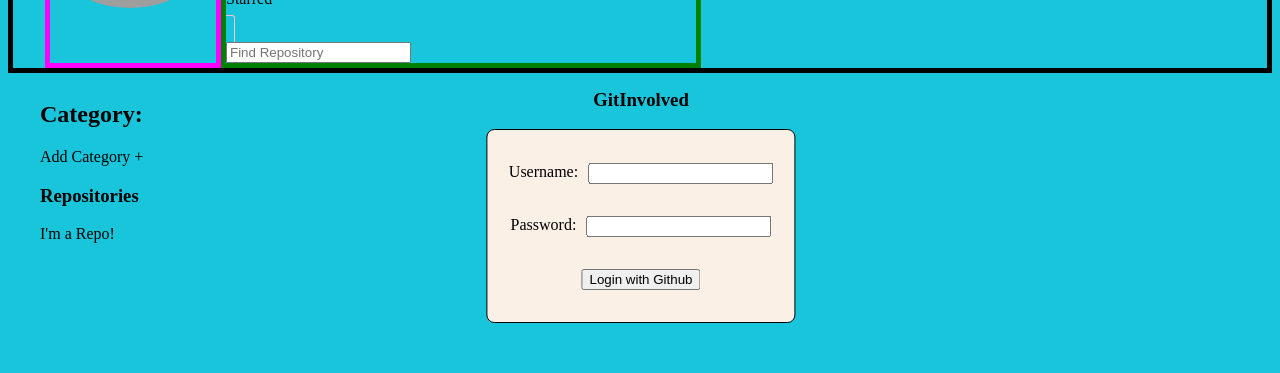
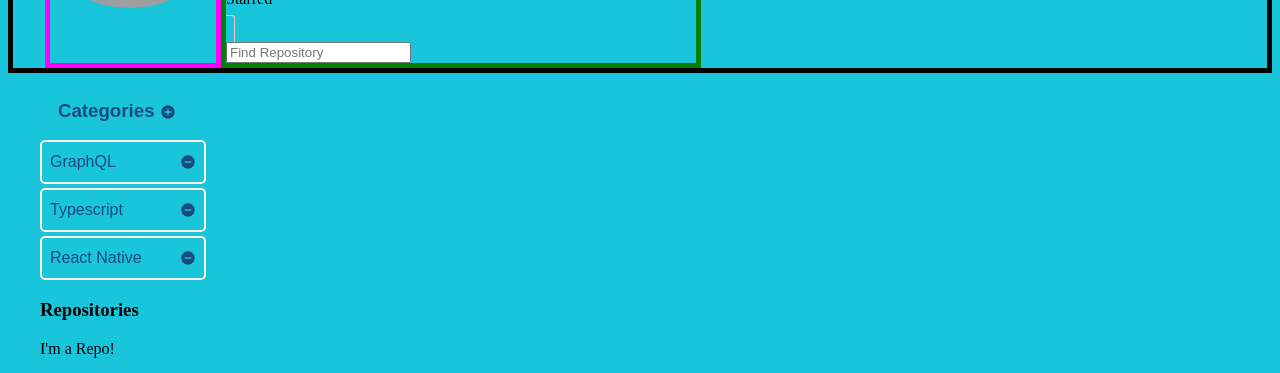
Before and after one commit to GitInvolved/GitInvolved, a React app: page / in a window 1280 px wide. Shown: the part 130-503 px from the top of the page. Built offline with nearby package versions, Linux system fonts and the light colour scheme; grey boxes are pictures that could not be loaded.

Commit message:
populate category container

```diff
--- a/client/App.tsx
+++ b/client/App.tsx
@@ -5,7 +5,7 @@
 function App() {
   return(
     <>
-      <LoginContainer/>
+      {/* <LoginContainer/> */}
       <ProfileContainer />
     </>
   )
--- a/client/Components/Category.tsx
+++ b/client/Components/Category.tsx
@@ -1,10 +1,10 @@
 import React from 'react';
+import { MdRemoveCircle } from 'react-icons/md';
 
-const Category = () => {
+const Category = (props: any) => {
+
   return (
-    <div>
-      <a><p>Add Category +</p></a>
-    </div>
+    <div id={props.id} className="catContainer">{props.catName}<MdRemoveCircle className="containericon" onClick={props.deleteCat}/></div>
   )
 }
 
--- a/client/Components/LoginComponent.tsx
+++ b/client/Components/LoginComponent.tsx
@@ -16,11 +16,11 @@
       <form>
         <div>
           <label htmlFor="inputun">Username: </label>
-          <input id="inputun" type="text" onChange={e=>setUsername(e.target.value)}/>
+          <input id="inputun" type="text" onChange={e=>setUsername(e.target.value)} value={username} />
         </div>
         <div>
           <label htmlFor="inputpw">Password: </label>
-          <input id="inputpw" type="text" onChange={e=>setPassword(e.target.value)}/>
+          <input id="inputpw" type="text" onChange={e=>setPassword(e.target.value)} value={password} />
         </div>
         <input type="submit" value="Login with Github" onClick={handleClick}/>
       </form>
--- a/client/Containers/CategoryContainer.tsx
+++ b/client/Containers/CategoryContainer.tsx
@@ -1,11 +1,43 @@
-import React from 'react';
+import React, { useState, useEffect } from 'react';
 import Category from '../Components/Category';
+import { MdAddCircle, MdCheckCircle, MdRemoveCircle } from 'react-icons/md';
 
 const CategoryContainer = () => {
+
+  const [categories, setCategories] = useState(['GraphQL', 'Typescript', 'React Native']);
+  const [newCat, setNewCat] = useState('');
+  const [isAddCatActive, setIsAddCatActive] = useState(false);
+
+  const handleAddCat = () => {
+    if(newCat) {
+      setIsAddCatActive(false);
+      setCategories(categories.concat(newCat));
+      console.log(newCat);
+      setNewCat('');
+    }
+  }
+
+  const handleDeleteCat = (e: any) => {
+    const newList = categories.filter((item) => item !== e.target.parentElement.parentElement.innerText);
+    setCategories(newList);
+  }
+  const catList: any = [];
+  for(let i=0; i < categories.length; i++) {
+    catList.push(<Category key={`categ${i}`} id={`categ${i}`} catName={categories[i]} deleteCat={handleDeleteCat}/>);
+  }
+
   return (
-    <div>
-      <h2>Category:</h2>
-      <Category />
+    <div id="categorycont">
+      <h3>Categories
+        <MdAddCircle className={`containericon ${isAddCatActive? 'inactive' : 'active'}`} onClick={() => setIsAddCatActive(!isAddCatActive)}/>
+        <MdRemoveCircle className={`containericon ${isAddCatActive? 'active' : 'inactive'}`} onClick={() => setIsAddCatActive(!isAddCatActive)}/>
+      </h3>
+      <form className={`addCatForm ${isAddCatActive? 'active' : 'inactive'}`}>
+        <input type="text" onChange={e => setNewCat(e.target.value)} value={newCat} placeholder='Add Category' />
+        <button type="button"><MdCheckCircle className="containericon check" onClick={handleAddCat} /></button>
+      </form>
+
+      {catList}
     </div>
   )
 }
--- a/package.json
+++ b/package.json
@@ -27,7 +27,8 @@
     "express": "^4.17.1",
     "mongoose": "^5.10.11",
     "react": "^17.0.1",
-    "react-dom": "^17.0.1"
+    "react-dom": "^17.0.1",
+    "react-icons": "^3.11.0"
   },
   "devDependencies": {
     "@babel/core": "^7.12.3",
@@ -45,7 +46,6 @@
     "eslint-plugin-react": "^7.21.5",
     "eslint-plugin-react-hooks": "^4.2.0",
     "html-webpack-plugin": "^4.5.0",
-    "mini-css-extract-plugin": "^1.2.1",
     "nodemon": "^2.0.6",
     "sass": "^1.27.0",
     "sass-loader": "^10.0.4",
--- a/public/styles.css
+++ b/public/styles.css
@@ -71,3 +71,106 @@
 #logincont form div input {
   margin-left: 10px;
 }
+
+#categorycont {
+  color: rgb(23, 75, 128);
+  font-family: Arial, Helvetica, sans-serif;
+  width: 12vw;
+  min-width: 125px;
+  text-align: center;
+}
+
+.catContainer {
+  display: flex;
+  justify-content: space-between;
+  align-items: center;
+  border-radius: 5px;
+  width: 12vw;
+  min-width: 120px;
+  height: 5vh;
+  padding-left: 0.5rem;
+  border: 2px solid linen;
+  margin-bottom: 0.25rem;
+}
+
+.catContainer .containericon {
+  margin-right: 00.5rem;
+}
+
+.containericon {
+  color: rgb(23, 75, 128);
+  font-size: medium;
+  bottom: 0px;
+}
+
+.addCatForm {
+  position: absolute;
+  visibility: hidden;
+  opacity: 0;
+}
+
+.addCatForm.active {
+  position: relative;
+  visibility: visible;
+  opacity: 1;
+  display: flex;
+  justify-content: flex-start;
+  align-items: center;
+}
+
+.addCatForm.active input {
+  width: 8vw;
+  border: none;
+  border-radius: 3px;
+  min-width: 100px;
+  margin-right: 0.5vw;
+  margin-left: 1.5vw;
+  margin-bottom: 1vh;
+  outline: none;
+  height: 2.5vh;
+  font-size: inherit;
+}
+
+.addCatForm.active button {
+  width: 1.2em;
+  height: 1.2em;
+  border-radius: 50%;
+  display: flex;
+  flex-direction: row;
+  align-items: center;
+  background-color: none;
+  border: none;
+  outline-style: none;
+  margin: none;
+  padding: 0px 0px 0px 0px !important;
+  margin-bottom: 1vh;
+  text-align: left;
+}
+
+.addCatForm.active button:visited {
+  border: none;
+  outline-style: none;
+  background-color: none;
+}
+
+.check {
+  position: relative;
+  margin-left: 0px !important;
+  margin-top: 0px !important;
+  padding-left: 0px !important;
+  padding-top: 0px !important;
+}
+
+.containericon.inactive {
+  position: absolute;
+  visibility: hidden;
+  opacity: 0;
+}
+
+.containericon.active {
+  position: relative;
+  visibility: visible;
+  opacity: 1;
+  margin-left: 0.4vw;
+  vertical-align: middle;
+}
--- a/webpack.config.js
+++ b/webpack.config.js
@@ -1,6 +1,5 @@
 const path = require('path');
 const HtmlWebpackPlugin = require('html-webpack-plugin');
-const MiniCssExtractPlugin = require('mini-css-extract-plugin');
 
 module.exports = {
   mode: process.env.NODE_ENV,
@@ -56,8 +55,5 @@
     new HtmlWebpackPlugin({
       template: path.resolve(__dirname, './public/index.html'),
     }),
-    new MiniCssExtractPlugin({
-      filename: './public/styles.css',
-    }),
   ],
 };
```
